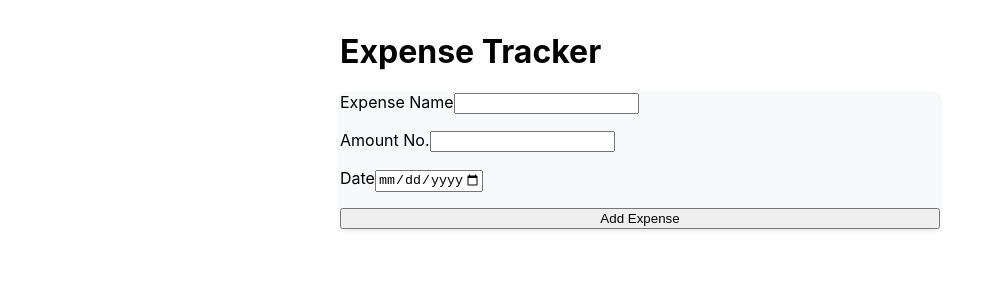
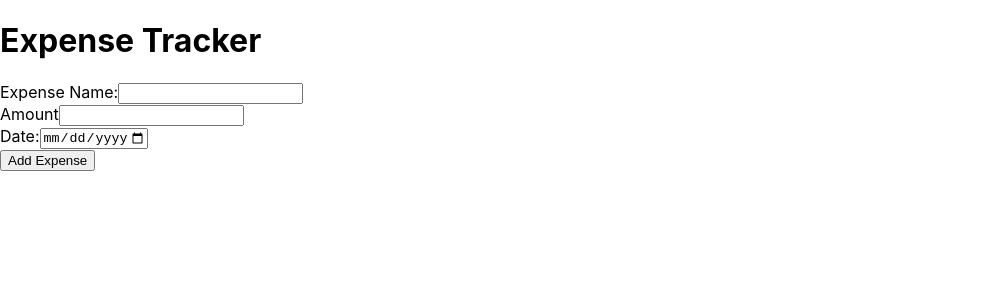
Before and after one commit to bindhyadulal/React, a React (Create React App) app: page / in a window 1280 px wide. Shown: the top 300 px of the page, without its empty margins (0-1003 px from the left). Built offline with nearby package versions, Linux system fonts and the light colour scheme.

Commit message:
version error solved

```diff
--- a/package.json
+++ b/package.json
@@ -14,7 +14,7 @@
     "web-vitals": "^2.1.4"
   },
   "scripts": {
-    "start": "react-scripts start",
+    "start": "set NODE_OPTIONS=--openssl-legacy-provider && react-scripts start",
     "build": "react-scripts build",
     "test": "react-scripts test",
     "eject": "react-scripts eject"
--- a/src/App.js
+++ b/src/App.js
@@ -1,8 +1,8 @@
-import ExpenseForm from './components/expenseForm';
-import './App.css';
+import React  from 'react';
+import ExpenseForm from './Expenseform';
 function App(){
   return(
-    <div className="App">
+    <div>
       <h1>Expense Tracker</h1>
       <ExpenseForm/>
     </div>
--- /dev/null
+++ b/src/Expenseform.js
@@ -0,0 +1,60 @@
+import React from "react";
+import { useForm,Controller } from "react-hook-form";
+
+export default function ExpenseForm(){
+    const{control,handleSubmit,formState:{errors},reset,}=useForm();
+
+
+    const onSubmit=(data)=>{
+        console.log("Form Data:",data);
+        reset();
+    };
+
+    //for not selecting future dates
+    const today=new Date().toISOString().split("T")[0];
+return(
+    <form onSubmit={handleSubmit(onSubmit)}>
+        {/*ExpenseName*/}
+        <div>
+            <label>Expense Name:</label>
+            <Controller
+                name="expenseName"
+                control={control}
+                rules={{required:"Name is required"}}
+                render={({field})=>(
+                    <input type="text" {...field}/>
+                )}
+                />
+                {errors.expenseName && <p>{errors.expenseName.message}</p>}
+        </div>
+        {/*Amount*/}
+        <div>
+            <label>Amount</label>
+            <Controller
+                name="amount"
+                control={control}
+                rules={{required:"Amount is required", validate:(value)=>parseFloat(value)>0 || "Amount must be positive",}}
+                render={({field})=>(
+                    <input type="number" step="0.01" {...field}/>
+                )}
+                />
+                {errors.amount && (<p>{errors.amount.message}</p>)}
+        </div>
+        {/*Date*/}
+        <div>
+            <label>Date:</label>
+            <Controller
+                name="date"
+                control={control}
+                rules={{required:"Date is required"}}
+                render={({field})=>(
+                    <input type="date" max={today} {...field}/>
+                )}
+                />
+                {errors.date && (<p>{errors.date.message}</p>)}
+        </div>
+        {/* Submit Button*/}
+        <button type="submit">Add Expense</button>
+    </form>
+)
+}
```
